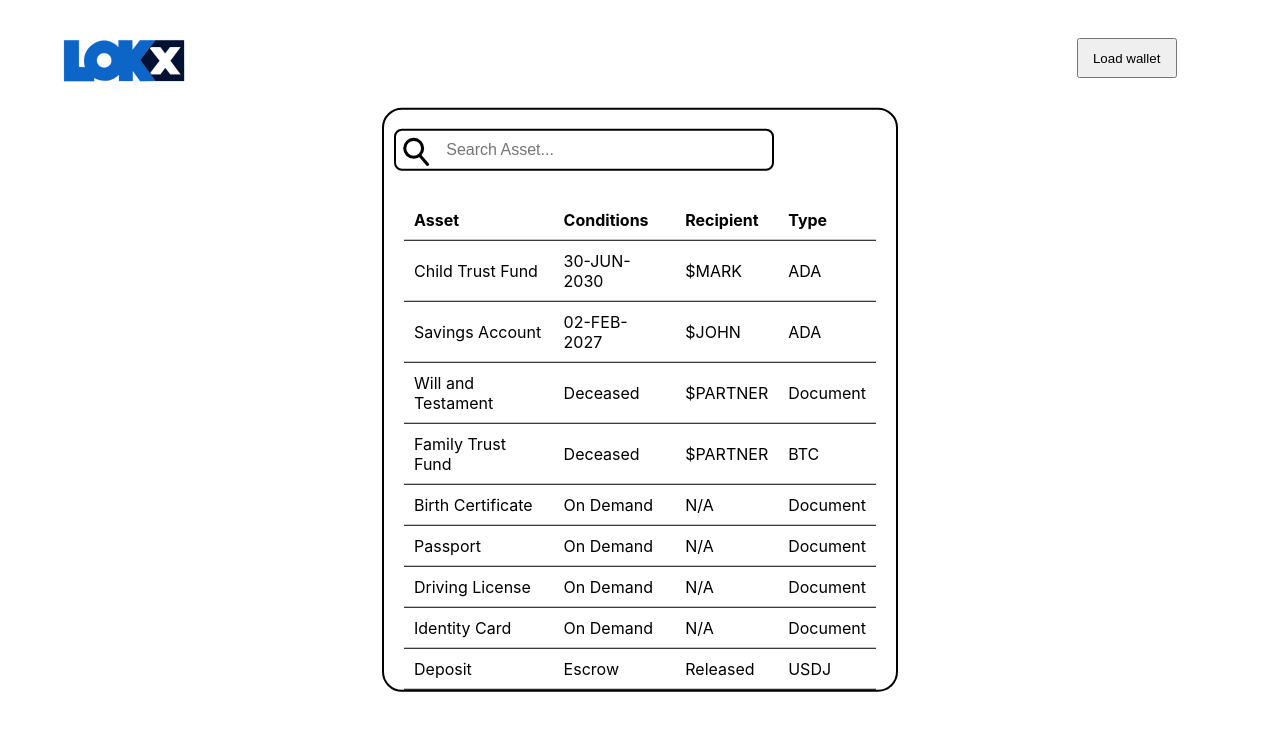
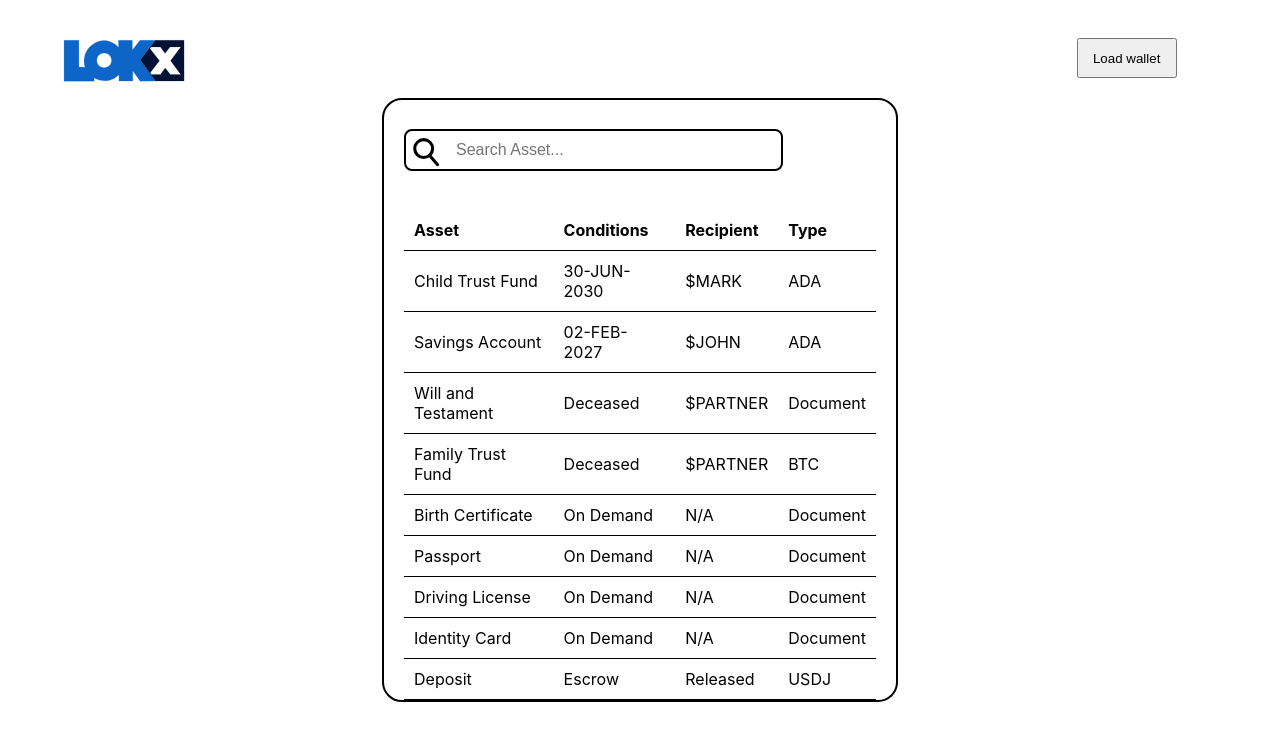
Before and after one commit to lokx-io/webUI, a React (Create React App) app in the folder lokx-web-pov/: page / in a window 1280 px wide. Shown: the top 740 px of the page. Built offline with nearby package versions, Linux system fonts and the light colour scheme.

Commit message:
Tweak to search bar padding

```diff
--- a/lokx-web-pov/src/App.css
+++ b/lokx-web-pov/src/App.css
@@ -37,7 +37,7 @@
 .Search-bar {
   position: relative;
   height: 60px;
-  padding: 2%;
+  padding: 20px;
 }
 
 .Search-input {
```
